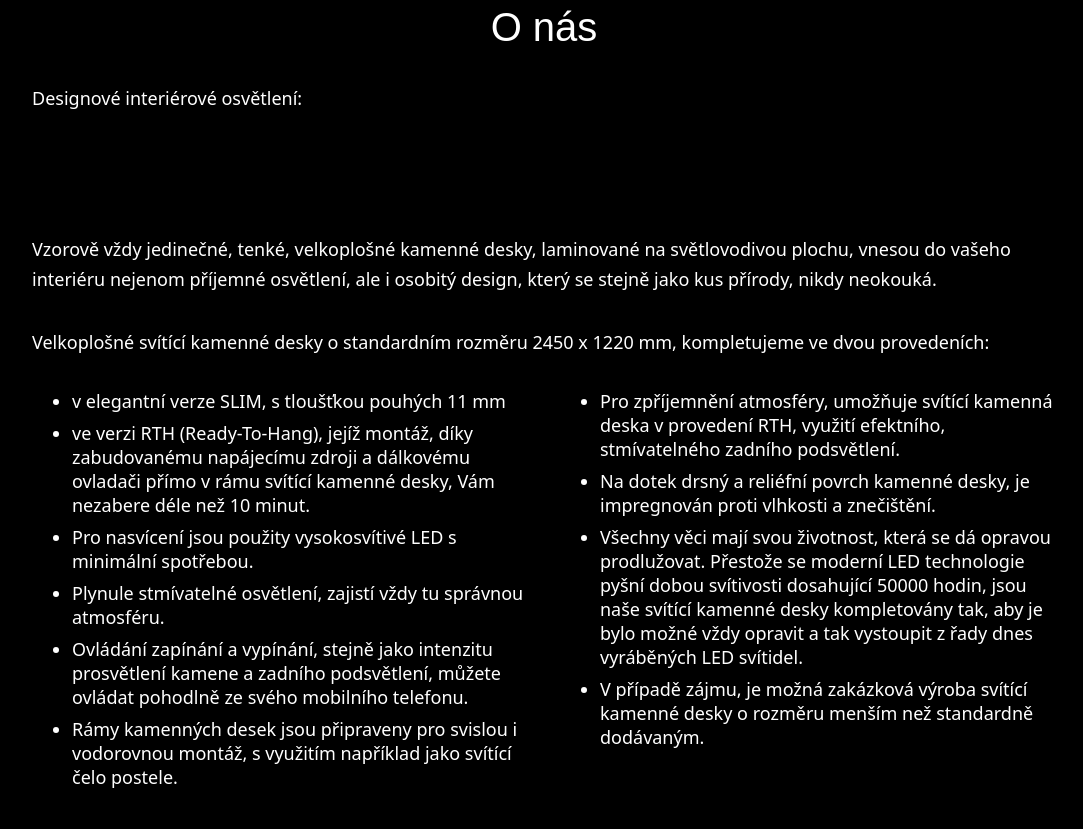
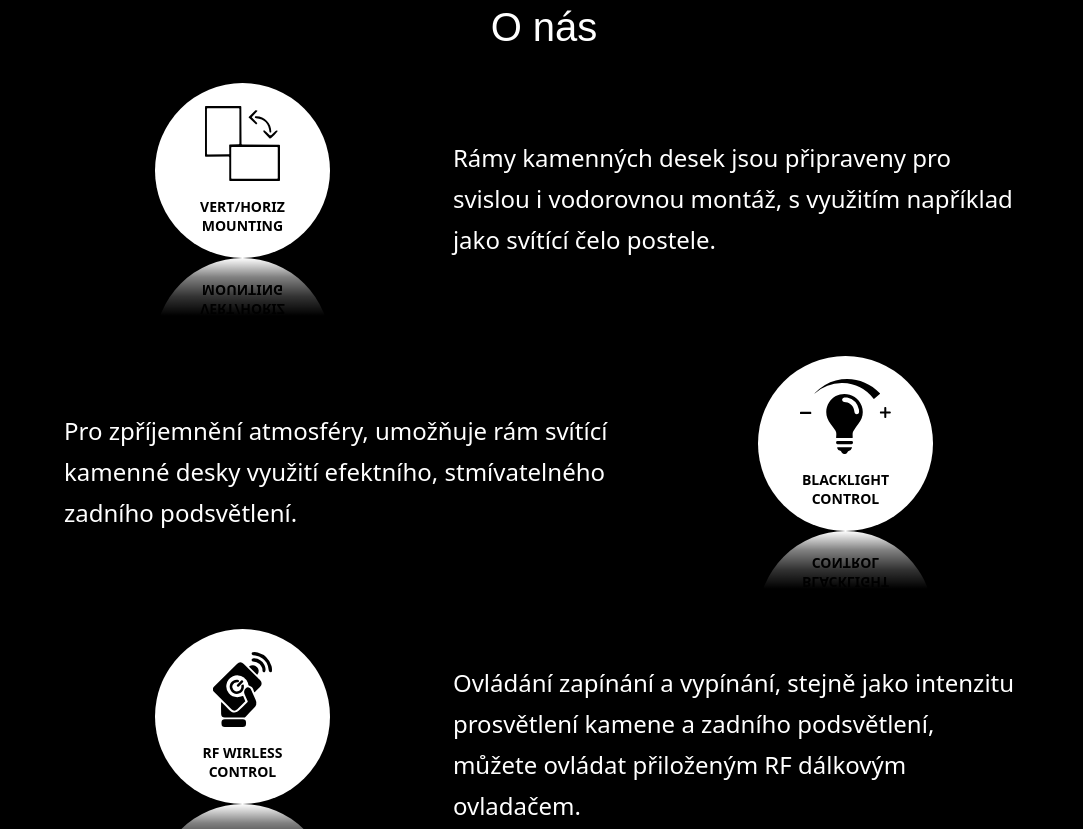
Before and after one commit to Luko248/anew-style-test, a website: page index.html in a window 1280 px wide. Shown: the part 847-1676 px from the top of the page, without its empty margins (96-1179 px from the left). Drawn offline with nearby package versions, Linux system fonts and the light colour scheme; a web font is replaced by a local one.

Commit message:
tech parameters and about removed

```diff
--- a/index.html
+++ b/index.html
@@ -153,121 +153,7 @@
 		</div>
 	</header>
 	<main>
-		<section id="o-nas" class="dark">
-			<div class="container">
-				<h2 class="title">O nás</h2>
-				<p class="desc desc--mg-s">
-					Designové interiérové osvětlení:
-				<ul class="tags">
-					<li>obývacích pokojů</li>
-					<li>ložnic</li>
-					<li>kuchyní</li>
-					<li>chodeb / hal</li>
-					<li>koupelen</li>
-					<li>saun, wellness</li>
-					<li>komerčních prostor</li>
-					<li>hotelových recepcí</li>
-				</ul>
-				</p>
-				<p class="desc desc--mg-s">
-					Vzorově vždy jedinečné, tenké, velkoplošné kamenné desky, laminované na světlovodivou plochu,
-					vnesou do vašeho interiéru nejenom příjemné osvětlení, ale i osobitý design,
-					který se stejně jako kus přírody, nikdy neokouká.
-				</p>
-				<p class="desc desc--mg-s">
-					Velkoplošné svítící kamenné desky o standardním rozměru 2450 x 1220 mm, kompletujeme ve dvou
-					provedeních:
-				</p>
-				<div class="grid space">
-					<div>
-						<ul>
-							<li>v elegantní verze SLIM, s tloušťkou pouhých 11 mm</li>
-							<li>ve verzi RTH (Ready-To-Hang), jejíž montáž, díky zabudovanému napájecímu zdroji a
-								dálkovému
-								ovladači přímo v rámu svítící kamenné desky, Vám nezabere déle než 10 minut.</li>
-							<li>Pro nasvícení jsou použity vysokosvítivé LED s minimální spotřebou.</li>
-							<li>Plynule stmívatelné osvětlení, zajistí vždy tu správnou atmosféru.</li>
-							<li>Ovládání zapínání a vypínání, stejně jako intenzitu prosvětlení kamene a zadního
-								podsvětlení,
-								můžete ovládat pohodlně ze svého mobilního telefonu.</li>
-							<li>Rámy kamenných desek jsou připraveny pro svislou i vodorovnou montáž, s využitím
-								například
-								jako svítící čelo postele.</li>
-						</ul>
-					</div>
-
-					<div>
-						<ul>
-							<li>Pro zpříjemnění atmosféry, umožňuje svítící kamenná deska v provedení RTH, využití
-								efektního,
-								stmívatelného zadního podsvětlení.</li>
-							<li>Na dotek drsný a reliéfní povrch kamenné desky, je impregnován proti vlhkosti a
-								znečištění.</li>
-							<li>Všechny věci mají svou životnost, která se dá opravou prodlužovat. Přestože se moderní
-								LED
-								technologie pyšní dobou svítivosti dosahující 50000 hodin, jsou naše svítící kamenné
-								desky
-								kompletovány tak, aby je bylo možné vždy opravit a tak vystoupit z řady dnes vyráběných
-								LED
-								svítidel.</li>
-							<li>V případě zájmu, je možná zakázková výroba svítící kamenné desky o rozměru menším než
-								standardně
-								dodávaným.</li>
-						</ul>
-					</div>
-				</div>
-
-				<div id="baSlider" class="ba-slider">
-					<div class="image-container">
-						<div class="image-before">
-							<picture>
-								<source type="image/webp" sizes="(min-width: 1367px)"
-									srcset="dist/images/backgrounds/Rockfoil_viz5_before_1440.webp">
-								<source type="image/webp" sizes="(max-width: 1366px)"
-									srcset="dist/images/backgrounds/Rockfoil_viz5_before_1366.webp">
-								<source type="image/webp" sizes="(max-width: 1024px)"
-									srcset="dist/images/backgrounds/Rockfoil_viz5_before_1024.webp">
-								<source type="image/webp" sizes="(max-width: 768px)"
-									srcset="dist/images/backgrounds/Rockfoil_viz5_before_768.webp">
-								<source type="image/webp" sizes="(max-width: 425px)"
-									srcset="dist/images/backgrounds/Rockfoil_viz5_before_425.webp">
-								<img src="dist/images/backgrounds/Rockfoil_viz5_before_1440.webp" loading="lazy"
-									width="1440" height="1019" class="slider-image" alt="Kámen ve dne">
-							</picture>
-							<strong>Ve dne</strong>
-						</div>
-						<div class="image-after">
-							<picture>
-								<source type="image/webp" sizes="(min-width: 1367px)"
-									srcset="dist/images/backgrounds/Rockfoil_viz5_after_1440.webp">
-								<source type="image/webp" sizes="(max-width: 1366px)"
-									srcset="dist/images/backgrounds/Rockfoil_viz5_after_1366.webp">
-								<source type="image/webp" sizes="(max-width: 1024px)"
-									srcset="dist/images/backgrounds/Rockfoil_viz5_before_1024.webp">
-								<source type="image/webp" sizes="(max-width: 768px)"
-									srcset="dist/images/backgrounds/Rockfoil_viz5_before_768.webp">
-								<source type="image/webp" sizes="(max-width: 425px)"
-									srcset="dist/images/backgrounds/Rockfoil_viz5_before_425.webp">
-								<img src="dist/images/backgrounds/Rockfoil_viz5_after_1440.webp" loading="lazy"
-									width="1440" height="1019" class="slider-image" alt="Kámen v noci">
-							</picture>
-							<strong>V noci</strong>
-						</div>
-					</div>
-					<span>Vždy elegantní</span>
-					<input type="range" min="0" max="100" value="50" step="0.1"
-						aria-label="Percentage of before photo shown" class="slider" />
-					<div class="slider-line" aria-hidden="true"></div>
-					<div class="slider-button" aria-hidden="true">
-						<svg class="icon icon-move" fill="currentColor" width="30" height="30">
-							<use xlink:href="#icon-move"></use>
-						</svg>
-					</div>
-				</div>
-			</div>
-		</section>
-
-		<section class="dark">
+		<section class="dark" id="o-nas">
 			<div class="container container--s">
 				<h2 class="title title--white">O nás</h2>
 				<div class="piktogram">
@@ -493,7 +379,57 @@
 			</div>
 		</section>
 
-		<!-- <section id="galerie">
+		<section class="dark">
+			<div id="baSlider" class="ba-slider">
+				<div class="image-container">
+					<div class="image-before">
+						<picture>
+							<source type="image/webp" sizes="(min-width: 1367px)"
+								srcset="dist/images/backgrounds/Rockfoil_viz5_before_1440.webp">
+							<source type="image/webp" sizes="(max-width: 1366px)"
+								srcset="dist/images/backgrounds/Rockfoil_viz5_before_1366.webp">
+							<source type="image/webp" sizes="(max-width: 1024px)"
+								srcset="dist/images/backgrounds/Rockfoil_viz5_before_1024.webp">
+							<source type="image/webp" sizes="(max-width: 768px)"
+								srcset="dist/images/backgrounds/Rockfoil_viz5_before_768.webp">
+							<source type="image/webp" sizes="(max-width: 425px)"
+								srcset="dist/images/backgrounds/Rockfoil_viz5_before_425.webp">
+							<img src="dist/images/backgrounds/Rockfoil_viz5_before_1440.webp" loading="lazy"
+								width="1440" height="1019" class="slider-image" alt="Kámen ve dne">
+						</picture>
+						<strong>Ve dne</strong>
+					</div>
+					<div class="image-after">
+						<picture>
+							<source type="image/webp" sizes="(min-width: 1367px)"
+								srcset="dist/images/backgrounds/Rockfoil_viz5_after_1440.webp">
+							<source type="image/webp" sizes="(max-width: 1366px)"
+								srcset="dist/images/backgrounds/Rockfoil_viz5_after_1366.webp">
+							<source type="image/webp" sizes="(max-width: 1024px)"
+								srcset="dist/images/backgrounds/Rockfoil_viz5_before_1024.webp">
+							<source type="image/webp" sizes="(max-width: 768px)"
+								srcset="dist/images/backgrounds/Rockfoil_viz5_before_768.webp">
+							<source type="image/webp" sizes="(max-width: 425px)"
+								srcset="dist/images/backgrounds/Rockfoil_viz5_before_425.webp">
+							<img src="dist/images/backgrounds/Rockfoil_viz5_after_1440.webp" loading="lazy" width="1440"
+								height="1019" class="slider-image" alt="Kámen v noci">
+						</picture>
+						<strong>V noci</strong>
+					</div>
+				</div>
+				<span>Vždy elegantní</span>
+				<input type="range" min="0" max="100" value="50" step="0.1"
+					aria-label="Percentage of before photo shown" class="slider" />
+				<div class="slider-line" aria-hidden="true"></div>
+				<div class="slider-button" aria-hidden="true">
+					<svg class="icon icon-move" fill="currentColor" width="30" height="30">
+						<use xlink:href="#icon-move"></use>
+					</svg>
+				</div>
+			</div>
+		</section>
+
+		<section id="galerie">
 			<div class="container">
 				<h2 class="title">Galerie</h3>
 					<p class="desc">
@@ -637,80 +573,7 @@
 							alt="Logo společnosti ATAK Design">
 					</picture>
 			</div>
-		</section> -->
-
-		<!-- <section id="technicke-parametry" class="dark">
-			<div class="container">
-				<h2 class="title">
-					Technické parametry
-				</h2>
-				<div class="grid">
-					<div>
-						<p class="desc desc--mg-s">
-							Technické parametry velkoplošné svítící kamenné desky - verze SLIM (tloušťka 11 mm):
-						</p>
-						<ul>
-							<li>maximální rozměr 2450 x 1220 mm (montáž možná svisle i vodorovně)</li>
-							<li>tloušťka pouze 11 mm</li>
-							<li>snadná montáž zavěšením na přiložené držáky</li>
-							<li>stmívatelné prosvětlení kamene</li>
-							<li>ovládání mobilním telefonem</li>
-							<li>maximální spotřeba 65W</li>
-							<li>spotřeba ve standby režimu 0,2W</li>
-							<li>napájecí napětí 230V</li>
-							<li>externí zdroj 12V/24V</li>
-							<li>externí ovladač WiFi/ZigBee - zapínání/vypínáná a stmívání</li>
-							<li>světelný tok 5760 lm (jas desky je snížen dle kresby kamene)</li>
-							<li>impregnace chránící povrch kamenné desky před vlhkostí a nečistotami*</li>
-							<li>barva rámu RAL 9005 mat (černá)</li>
-							<li>volitelné příplatkové barvy rámu - RAL E4 Metallic</li>
-							<li>hmotnost 28 kg</li>
-							<li>volitelná příplatková podomítková montáž napájecích zdrojů pro umocnění luxusního
-								vzhledu přírodního kamene</li>
-						</ul>
-					</div>
-
-					<div>
-						<p class="desc desc--mg-s">
-							Technické parametry velkoplošné svítící kamenné desky - verze RTH (tloušťka 25 mm):
-						</p>
-						<ul>
-							<li>maximální rozměr 2450 x 1220 mm (montáž možná svisle i vodorovně)</li>
-							<li>tloušťka 25 mm</li>
-							<li>snadná montáž zavěšením na přiložené držáky</li>
-							<li>stmívatelné prosvětlení kamene</li>
-							<li>stmívatelné zadní podsvětlení</li>
-							<li>ovládání mobilním telefonem</li>
-							<li>maximální spotřeba 65W</li>
-							<li>spotřeba ve standby režimu 0,2W</li>
-							<li>maximální spotřeba stmívatelného zadního podsvětlení 35W</li>
-							<li>napájecí napětí 230V</li>
-							<li>zabudovaný zdroj 12V/24V</li>
-							<li>zabudovaný ovladač WiFi/ZigBee - zapínání/vypínáná a stmívání</li>
-							<li>světelný tok 5760 lm (jas desky je snížen dle kresby kamene)</li>
-							<li>impregnace chránící povrch kamenné desky před vlhkostí a nečistotami*</li>
-							<li>barva rámu RAL 9005 mat (černá)</li>
-							<li>volitelné příplatkové barvy rámu - RAL E4 Metallic</li>
-							<li>hmotnost 34 kg</li>
-						</ul>
-					</div>
-				</div>
-				<div>
-					<p class="desc desc--mg-s">
-						Vzorky doporučených barev RAL Metallic
-					</p>
-					<div class="desc desc--mg-s"></div>
-					<img src="dist/images/gallery/RAL_Metallic_Sample.webp" alt="RAL_Metallic" width="250px"
-						loading="lazy">
-				</div>
-				<p class="desc desc--mg-s">
-					*Přestože svítící kamenné desky jsou opatřeny vodoodpudivou impregnací, nedoporučujeme jejich
-					použití
-					v místech s přímým kontaktem s tekoucí vodou, jako jsou stěny sprchových koutů nebo záda kuchyňských
-					linek.
-				</p>
-			</div>
-		</section> -->
+		</section>
 
 		<section id="montaz">
 			<div class="container">
```
